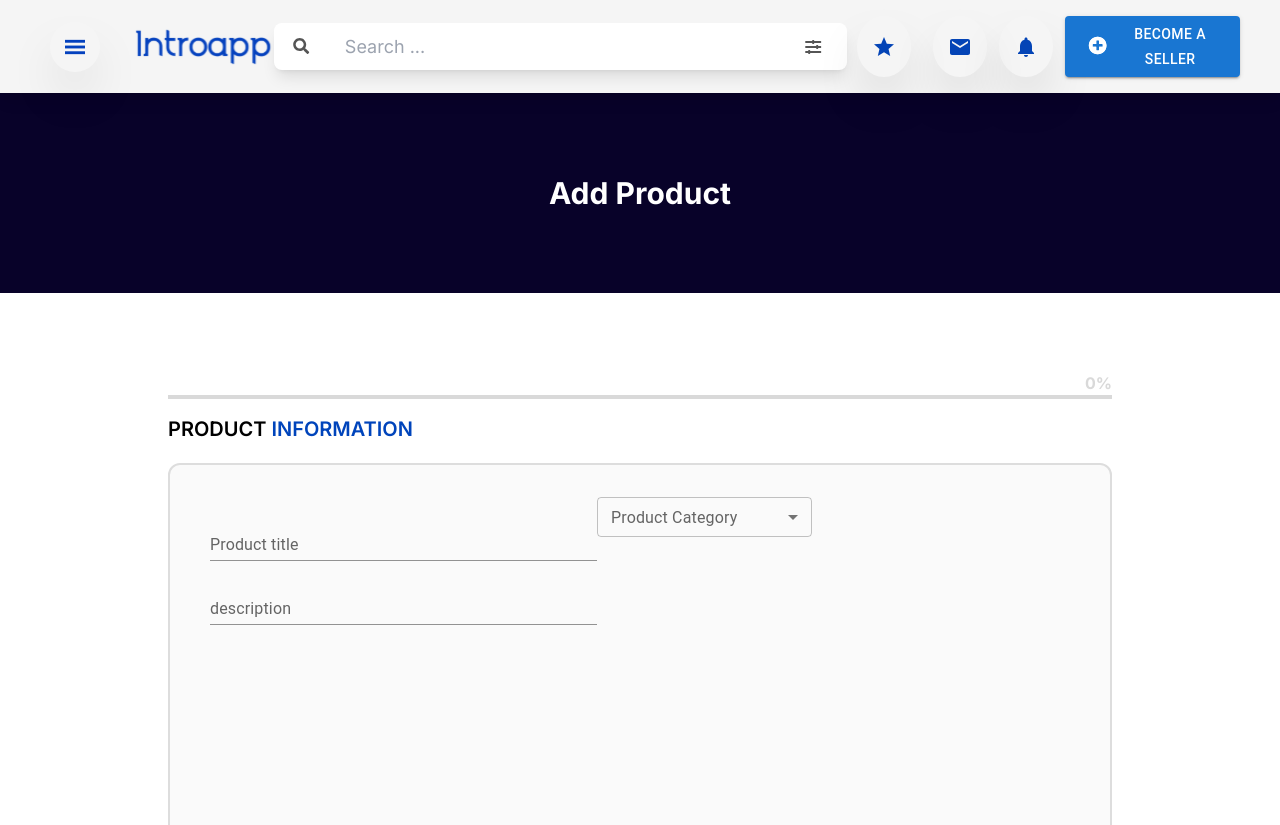
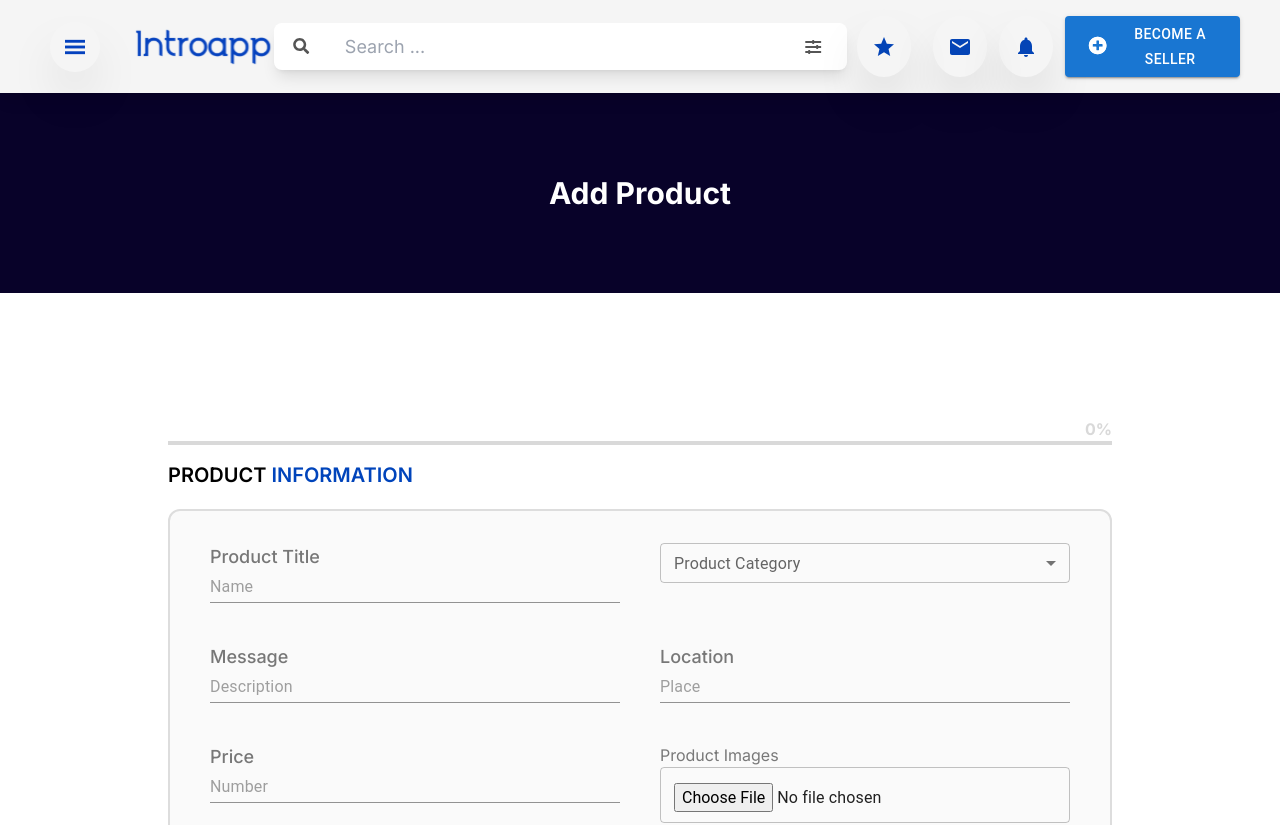
Before and after one commit to nitinshukla413/Intro-x-app, a Next.js app: page /add-product in a window 1280 px wide. Shown: the top 825 px of the page. Built offline with nearby package versions, Linux system fonts and the light colour scheme.

Commit message:
add product done

```diff
--- a/src/app/add-product/page.tsx
+++ b/src/app/add-product/page.tsx
@@ -9,7 +9,7 @@ import img from "../../../public/assets/images/tick-animation-blue-success-feedb
 import Image from "next/image";
 import Step2Form from "./step2";
 import Step1Form from "./step1";
-const steps = ["Step 1", "Step 2"];
+const steps = ["Step 1"];
 
 const AddProduct = () => {
   const router = useRouter();
@@ -43,7 +43,6 @@ const AddProduct = () => {
   };
   const getFilled = (id: number) => {
     return true;
-
     switch (id) {
       case 0:
         return true;
@@ -70,8 +69,6 @@ const AddProduct = () => {
     switch (id) {
       case 0:
         return <Step1Form data={data} handleChange={handleChange} />;
-      case 1:
-        return <Step2Form data={data} handleChange={handleChange} />;
       case steps.length:
         return (
           <div className="flex flex-col justify-center items-center w-full h-full">
@@ -96,8 +93,8 @@ const AddProduct = () => {
     <div className="flex flex-col justify-center items-center">
       <HeaderBand title={"Add Product"}></HeaderBand>
       <Wrapper>
-        <div className="flex justify-center px-10  items-center ">
-          <div className=" flex-col w-full h-[70vh] mt-20 mb-20 max-md:mt-10 flex justify-center items-start">
+        <div className="flex justify-center px-10 max-md:px-0 items-center ">
+          <div className=" flex-col w-full h-[70vh] max-md:h-auto max-lg:mt-20 mt-40 mb-20 max-md:mt-10 max-md:mb-10 flex justify-center items-start">
             <div className="w-full flex flex-col justify-end items-end">
               <p className="text-md text-[#D9D9D9] font-bold">
                 {progressPercentage}%
@@ -118,11 +115,11 @@ const AddProduct = () => {
             <h2 className="text-xl max-md:text-lg text-black wider uppercase font-[600]">
               Product <span className="text-[#0044BB]"> information</span>
             </h2>
-            <div className="w-full p-8 my-5 max-md:pt-5 px-10 min-h-[50vh] max-md:min-h-[60vh]  flex justify-start items-start rounded-xl border-2 border-[#DDDDDD] bg-[#FAFAFA]">
+            <div className="w-full p-8 my-5 max-md:pt-5 px-10   flex justify-start items-start rounded-xl border-2 border-[#DDDDDD] bg-[#FAFAFA]">
               {getForm(activeStep)}
             </div>
             {activeStep !== steps.length && (
-              <div className="flex item-center justify-between mt-4 w-full px-10">
+              <div className="flex item-center justify-between mt-4 max-md:mt-3 max-md:px-5 w-full px-10">
                 <PrimaryBtn
                   handleClick={handleBack}
                   title="  Previous  "
--- a/src/app/add-product/step1.tsx
+++ b/src/app/add-product/step1.tsx
@@ -9,8 +9,8 @@ const Step1Form = ({
 }) => {
   const nameInput = getInputText({
     id: typeOfData.text,
-      label: "Product title ",
-      placeholder: "Product title ",
+    label: "Product Title ",
+    placeholder: "Name",
     val: data.title,
     handleChange: (event: any) => {
       handleChange({ title: event.target.value });
@@ -19,7 +19,7 @@ const Step1Form = ({
   const mailInput = getInputText({
     id: typeOfData.select,
     label: "Product Category",
-      placeholder: "Product Category",
+    placeholder: "Select",
     val: data.category,
     menuList: ["Plats & Machinery", "Plots", "Consultants", "No. Of Employees"],
     handleChange: (event: any) => {
@@ -29,22 +29,68 @@ const Step1Form = ({
   const dobInput = getInputText({
     id: typeOfData.text,
     val: data.description,
-      label: "description",
-      placeholder: "description",
+    label: "Message",
+    placeholder: "Description",
     handleChange: (event: any) => {
       handleChange({ description: event.target.value });
     },
   });
+  const field3 = getInputText({
+    id: typeOfData.text,
+    val: data.description,
+    label: "Location",
+    placeholder: "Place",
+    handleChange: (event: any) => {
+      handleChange({ description: event.target.value });
+    },
+  });
+  const field4= getInputText({
+    id: typeOfData.number,
+    val: data.description,
+    label: "Price",
+    placeholder: "Number",
+    handleChange: (event: any) => {
+      handleChange({ description: event.target.value });
+    },
+  });
+  const field5= getInputText({
+    id: typeOfData.file,
+    val: data.productImages,
+    label: "Product Images",
+    placeholder: "Choose File No File Selected",
+    hintText:'image size 2 mb / up to 5 images only',
+    handleChange: (event: any) => {
+      handleChange({ productImages: event.target.value });
+    },
+  });
+  const field6= getInputText({
+    id: typeOfData.file,
+    val: data.productVideos,
+    label: "Product Videos",
+    placeholder: "Choose File No File Selected",
+    hintText:'image size 2 mb / up to 5 images only',
+    handleChange: (event: any) => {
+      handleChange({ productVideos: event.target.value });
+    },
+  });
   return (
-      <div className="flex flex-wrap  w-full justify-start items-center max-md:flex-col ">
+    <div className=" h-full w-full grid max-md:grid-cols-1 max-md:gap-x-0 max-md:gap-y-10 gap-y-10 gap-x-10 grid-cols-2">
       {nameInput &&
-          nameInput({
-            className: "w-[45%] max-md:w-full  mr-5 max-md:mr-0 mb-20  ",
+        nameInput({})}
+      {mailInput && mailInput({
+
     })}
-        {mailInput && mailInput({ className: "w-[50%] max-md:w-full mb-10" })}
-        {dobInput && dobInput({ className: "w-[45%] max-md:w-full mb-20 " })}
+      {dobInput && dobInput({
+     })}
+       {field3 && field3({
+     })}
+        {field4 && field4({
+     })}
+       {field5 && field5({
+     })}
+       {field6 && field6({
+     })}
     </div>
   );
-
 };
-  export default Step1Form
+export default Step1Form;
--- a/src/components/side-drawer/index.tsx
+++ b/src/components/side-drawer/index.tsx
@@ -67,7 +67,7 @@ const Drawer = ({
       onClose={toggleDrawer}
       onOpen={toggleDrawer}
     >
-      <div className="flex overflow-scroll flex-col justify-start items-center bg-white h-full w-[22vw] max-md:w-[80vw]">
+      <div className="flex overflow-scroll flex-col justify-start items-center bg-white h-full w-[22vw] max-md:w-[80vw] max-lg:w-[50vw]">
         <div className="flex justify-between w-full items-center p-5 border-b border-[#DEE2E6]">
           <Image
             alt=""
--- a/src/utils/common-function.tsx
+++ b/src/utils/common-function.tsx
@@ -20,6 +20,7 @@ export const typeOfData = {
   handleChange,
   placeholder,
   label,
+  hintText,
   menuList,
 }: {
   id: string;
@@ -27,20 +28,23 @@ export const typeOfData = {
   label?: string;
   placeholder?: string;
   menuList?: any;
+  hintText?:string,
   handleChange: (val: any) => void;
 }) => {
   // Define inner functional components
   const TextComponent = (props: any) => (
+    <div className="flex flex-col w-full">
+      <label className="text-lg text-[#777777] font-[500]">{label}</label>
       <TextField
         {...props}
         id="standard-basic"
-        label={label}
         variant="standard"
         placeholder={placeholder}
         type={id}
         onChange={handleChange}
         value={val}
       />
+    </div>
   );
 
   const SelectComponent = (props: any) => (
@@ -55,7 +59,9 @@ export const typeOfData = {
         onChange={handleChange}
       >
         {menuList?.map((elem: string, i: number) => (
-            <MenuItem value={i} key={i}>{elem}</MenuItem>
+          <MenuItem value={i} key={i}>
+            {elem}
+          </MenuItem>
         ))}
       </Select>
     </FormControl>
```
Also changed, not shown: src/components/produce-card/index.tsx (+2 -2 lines). Lines whose indentation alone changed are shown as unchanged.
